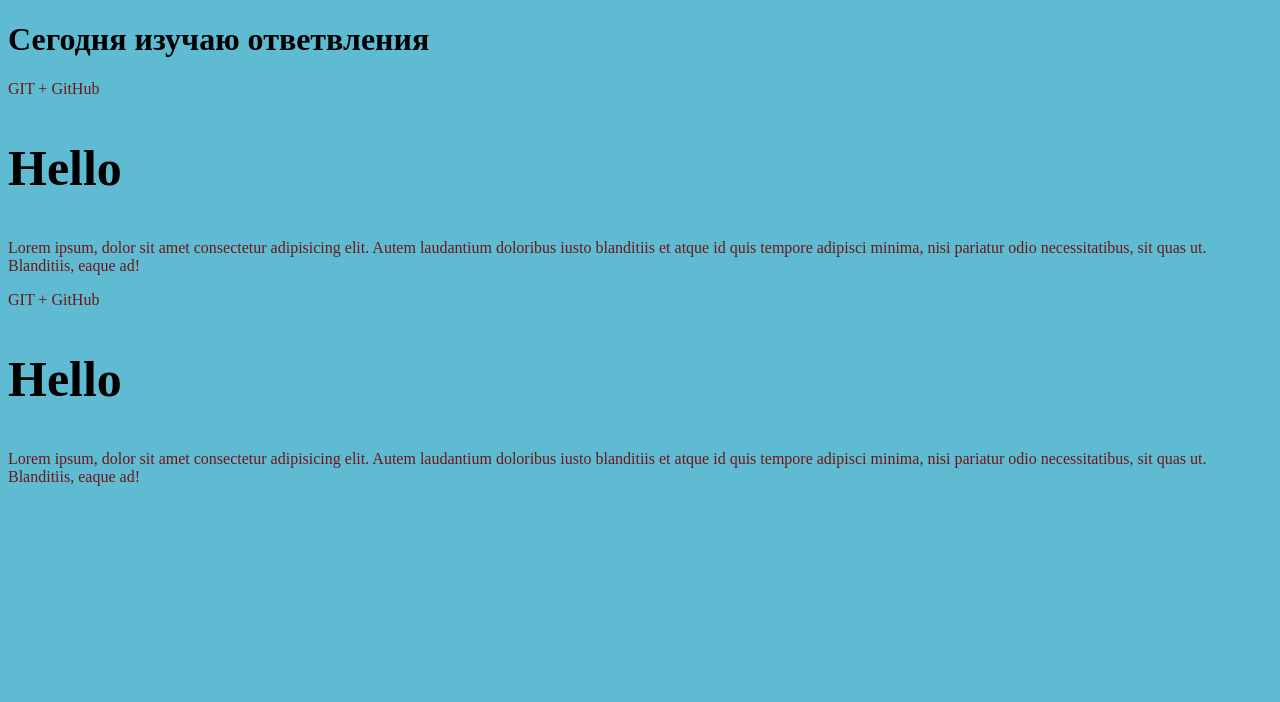
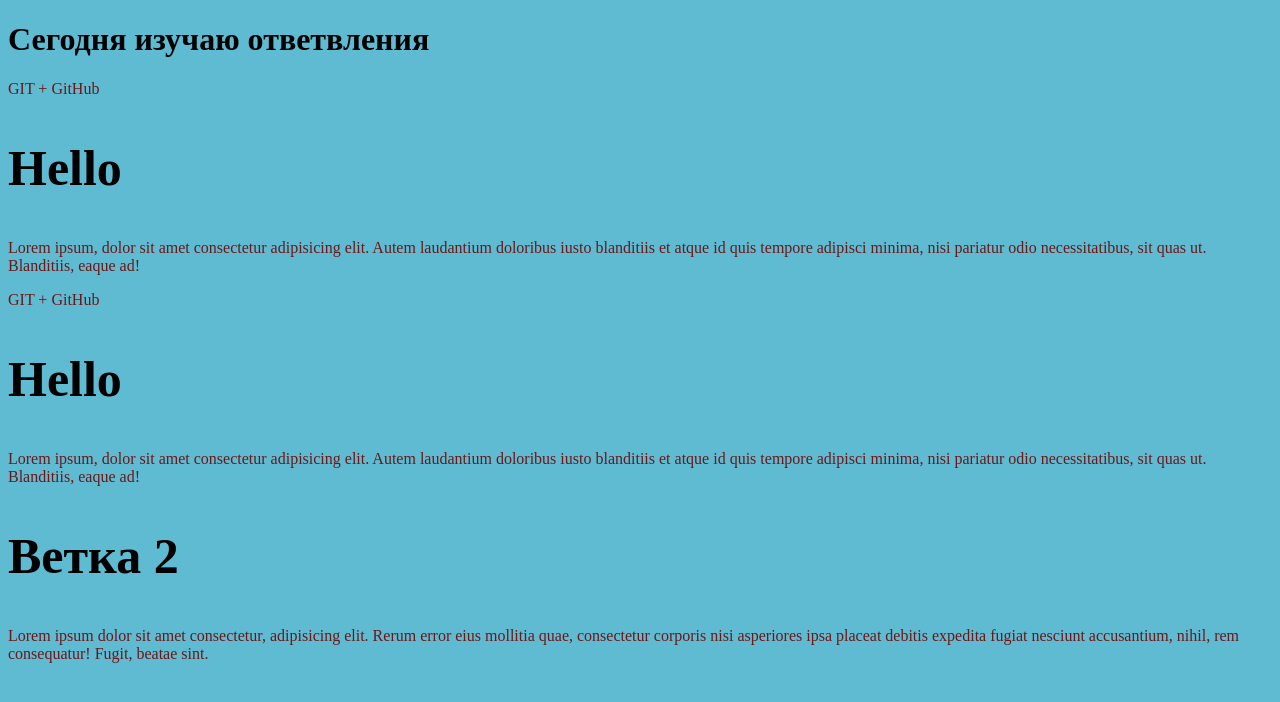
Before and after one commit to DashiD10/GitUseinov, a plain HTML site: page index.html in a window 1280 px wide. Drawn offline with Linux system fonts and the light colour scheme.

Commit message:
коммит в ветке 2

```diff
--- a/index.html
+++ b/index.html
@@ -22,5 +22,7 @@
       doloribus iusto blanditiis et atque id quis tempore adipisci minima, nisi
       pariatur odio necessitatibus, sit quas ut. Blanditiis, eaque ad!
     </p>
+    <h2>Ветка 2</h2>
+    <p>Lorem ipsum dolor sit amet consectetur, adipisicing elit. Rerum error eius mollitia quae, consectetur corporis nisi asperiores ipsa placeat debitis expedita fugiat nesciunt accusantium, nihil, rem consequatur! Fugit, beatae sint.</p>
   </body>
 </html>
```
